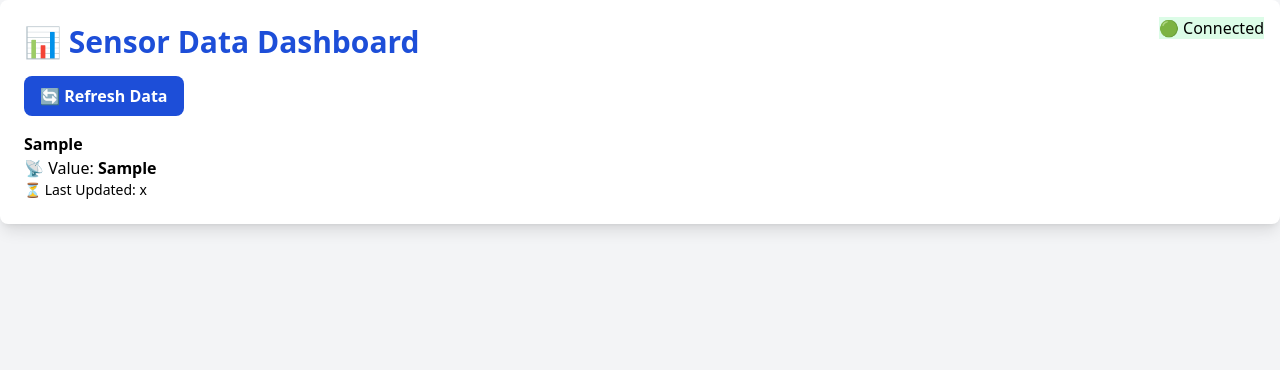
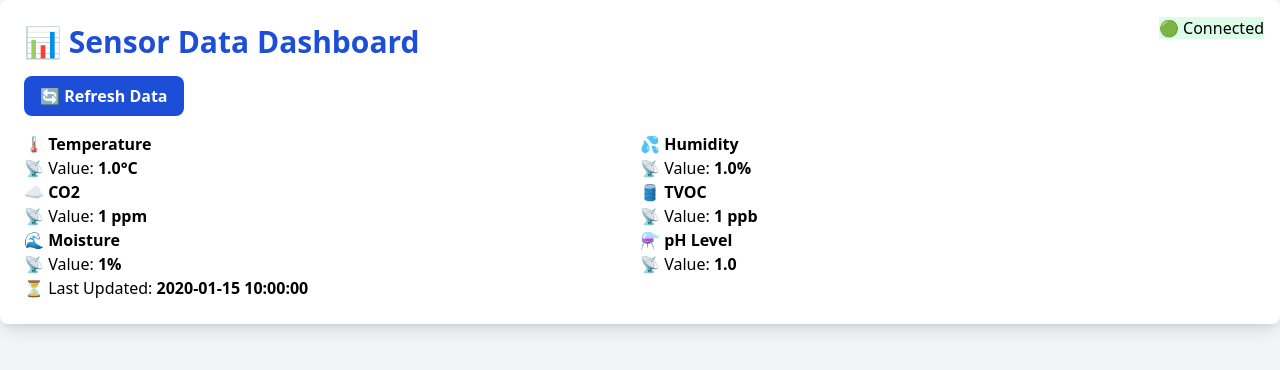
Before and after one commit to Aaron-Rajan/AutoGreenHouse, a Flask app: page / in a window 1280 px wide. Shown: the top 370 px of the page. Run offline with Flask 3, Linux system fonts and the light colour scheme; tables that the repository leaves empty hold one stand-in row (values such as "Sample post").

Commit message:
KAN-31: Updated webpage to pull and display newest data from DB

```diff
--- a/Webpage/app.py
+++ b/Webpage/app.py
@@ -1,4 +1,4 @@
-from flask import Flask, render_template
+from flask import Flask, render_template, jsonify, request
 from flask_sqlalchemy import SQLAlchemy
 import serial
 import time
@@ -19,44 +19,61 @@ db = SQLAlchemy(app)
 
 # Define Database Model for Sensor Data
 class SensorData(db.Model):
+    __tablename__ = 'ssig_sensor_data'  # Ensure correct table mapping
+
     id = db.Column(db.Integer, primary_key=True)
-    sensor_type = db.Column(db.String(50), nullable=False)
-    value = db.Column(db.String(50), nullable=False)
-    timestamp = db.Column(db.String(50), nullable=False)
+    co2 = db.Column(db.Integer, nullable=True)
+    tvoc = db.Column(db.Integer, nullable=True)
+    moisture = db.Column(db.Integer, nullable=True)
+    temperature = db.Column(db.Float, nullable=True)
+    humidity = db.Column(db.Float, nullable=True)
+    pH = db.Column(db.Float, nullable=True)
+    timestamp = db.Column(db.TIMESTAMP, server_default=db.func.current_timestamp(), nullable=False)
 
-# Function to Check Microcontroller Connection
-# def is_microcontroller_connected(port, baud_rate=9600, timeout=1):
-#     try:
-#         ser = serial.Serial(port, baud_rate, timeout=timeout)
-#         ser.write(b'ping')  # Replace with appropriate message for your device
-#         time.sleep(0.1)
-#         if ser.in_waiting > 0:
-#             response = ser.read(ser.in_waiting)
-#             ser.close()
-#             return bool(response)
-#         ser.close()
-#         return False
-#     except serial.SerialException:
-#         return False
-
+# Homepage Route (Displays Latest Sensor Data)
 @app.route('/')
 def index():
     try:
-        # port = 'COM3'  # Update with the correct port
-        # connected = is_microcontroller_connected(port)
         connected = True
 
-        # Fetch latest 10 sensor readings
-        sensor_data = SensorData.query.order_by(SensorData.timestamp.desc()).limit(10).all()
+        # Fetch the most recent row based on timestamp
+        latest_sensor_data = db.session.query(SensorData).order_by(SensorData.timestamp.desc()).first()
 
-        if not sensor_data:
+        if not latest_sensor_data:
             message = "⚠ No sensor data available in the database."
             return render_template("index.html", message=message, sensor_data=None)
 
-        return render_template("index.html", connected=connected, sensor_data=sensor_data)
+        # Pass single sensor_data object (not a list)
+        return render_template("index.html", connected=connected, sensor_data=latest_sensor_data)
 
     except Exception as e:
         return f"❌ Error retrieving data: {str(e)}"
 
+# API Route to Get Latest Sensor Data (Most Recent Row)
+@app.route('/api/sensor', methods=['GET'])
+def get_latest_sensor_data():
+    try:
+        # Fetch the most recent row based on timestamp
+        latest_sensor_data = db.session.query(SensorData).order_by(SensorData.timestamp.desc()).first()
+
+        if not latest_sensor_data:
+            return jsonify({"error": "No sensor data found"}), 404
+
+        data = {
+            "id": latest_sensor_data.id,
+            "co2": latest_sensor_data.co2,
+            "tvoc": latest_sensor_data.tvoc,
+            "moisture": latest_sensor_data.moisture,
+            "temperature": latest_sensor_data.temperature,
+            "humidity": latest_sensor_data.humidity,
+            "pH": latest_sensor_data.pH,
+            "timestamp": latest_sensor_data.timestamp.strftime("%Y-%m-%d %H:%M:%S")
+        }
+
+        return jsonify(data), 200
+
+    except Exception as e:
+        return jsonify({"error": str(e)}), 500
+
 if __name__ == '__main__':
-    app.run(debug=True)
+    app.run(host="0.0.0.0", port=5000, debug=True)
--- a/Webpage/templates/index.html
+++ b/Webpage/templates/index.html
@@ -32,14 +32,42 @@
         <!-- Sensor Data Display -->
         {% if sensor_data %}
         <div class="grid grid-cols-1 md:grid-cols-2 gap-4">
-            {% for sensor in sensor_data %}
             <div class="bg-gray-50 p-4 rounded-lg shadow-md">
-                <h2 class="text-xl font-semibold text-gray-700">{{ sensor.sensor_type | title }}</h2>
-                <p class="text-gray-600 mt-1">📡 Value: <span class="font-bold">{{ sensor.value }}</span></p>
-                <p class="text-gray-500 text-sm mt-1">⏳ Last Updated: {{ sensor.timestamp }}</p>
+                <h2 class="text-xl font-semibold text-gray-700">🌡 Temperature</h2>
+                <p class="text-gray-600 mt-1">📡 Value: <span class="font-bold">{{ sensor_data.temperature }}°C</span></p>
             </div>
-            {% endfor %}
+
+            <div class="bg-gray-50 p-4 rounded-lg shadow-md">
+                <h2 class="text-xl font-semibold text-gray-700">💦 Humidity</h2>
+                <p class="text-gray-600 mt-1">📡 Value: <span class="font-bold">{{ sensor_data.humidity }}%</span></p>
+            </div>
+
+            <div class="bg-gray-50 p-4 rounded-lg shadow-md">
+                <h2 class="text-xl font-semibold text-gray-700">☁ CO2</h2>
+                <p class="text-gray-600 mt-1">📡 Value: <span class="font-bold">{{ sensor_data.co2 }} ppm</span></p>
+            </div>
+
+            <div class="bg-gray-50 p-4 rounded-lg shadow-md">
+                <h2 class="text-xl font-semibold text-gray-700">🛢 TVOC</h2>
+                <p class="text-gray-600 mt-1">📡 Value: <span class="font-bold">{{ sensor_data.tvoc }} ppb</span></p>
+            </div>
+
+            <div class="bg-gray-50 p-4 rounded-lg shadow-md">
+                <h2 class="text-xl font-semibold text-gray-700">🌊 Moisture</h2>
+                <p class="text-gray-600 mt-1">📡 Value: <span class="font-bold">{{ sensor_data.moisture }}%</span></p>
+            </div>
+
+            <div class="bg-gray-50 p-4 rounded-lg shadow-md">
+                <h2 class="text-xl font-semibold text-gray-700">⚗ pH Level</h2>
+                <p class="text-gray-600 mt-1">📡 Value: <span class="font-bold">{{ sensor_data.pH }}</span></p>
+            </div>
+
         </div>
+
+        <div class="text-center mt-4 text-gray-500">
+            <p>⏳ Last Updated: <strong>{{ sensor_data.timestamp }}</strong></p>
+        </div>
+
         {% else %}
         <p class="text-center text-gray-500 mt-4">⚠ No sensor data available.</p>
         {% endif %}
```
